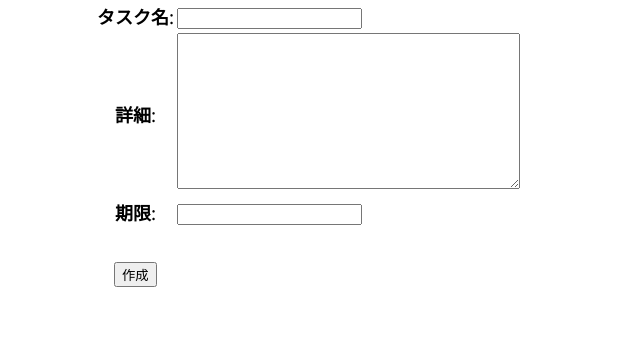
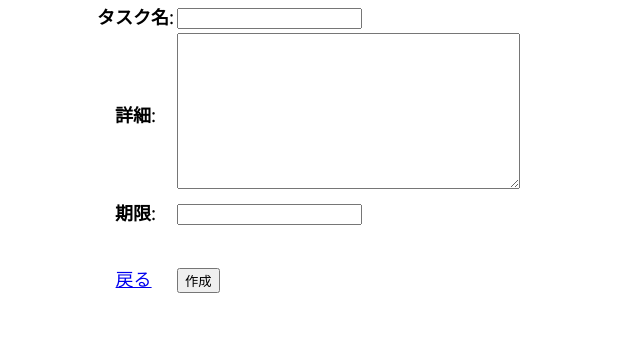
Before and after one commit to mentaco/Django_todo, a Django app: page /create/ in a window 1280 px wide. Shown: the part 172-534 px from the top of the page, without its empty margins (0-640 px from the left). Run offline with Django 4.2, Linux system fonts and the light colour scheme.

Commit message:
todo_form.cssの修正

```diff
--- a/config/settings.py
+++ b/config/settings.py
@@ -38,7 +38,7 @@ INSTALLED_APPS = [
     'django.contrib.sessions',
     'django.contrib.messages',
     'django.contrib.staticfiles',
-    "todo.apps.TodoConfig",
+    'todo.apps.TodoConfig',
 ]
 
 MIDDLEWARE = [
--- a/static/todo/todo_form.css
+++ b/static/todo/todo_form.css
@@ -7,7 +7,16 @@ form{
     font-size: large;
 }
 
+section{
+    margin-bottom: 2em;
+}
+
+.back_button{
+    margin-top: 3em;
+    margin-left: 1.2em;
+}
+
 .create_button{
-    margin-top: 2.5em;
-    margin-left: 1.5em;
+    margin-top: 3em;
+    margin-left: 1.6em;
 }
--- a/todo/templates/todo/todo_form.html
+++ b/todo/templates/todo/todo_form.html
@@ -9,8 +9,9 @@
 {% block content %}
 <form action="" , method="post"> {% csrf_token %}
     <table>
-        {{ form.as_table}}
+        {{ form.as_table }}
     </table>
+    <a class="back_button" href="{% url 'list' %}" role="button">戻る</a>
     <input class="create_button" type="submit" value="作成">
 </form>
 {% endblock content %}
```
Also changed, not shown: 1 other file.
